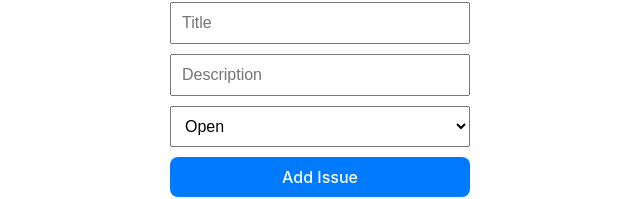
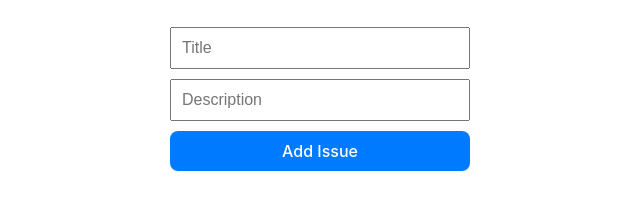
Before and after one commit to bjornlindg/issue_tracker_frontend, a React (Vite) app: page / in a window 1280 px wide. Shown: the part 369-568 px from the top of the page, without its empty margins (320-960 px from the left). Built offline with nearby package versions, Linux system fonts and the light colour scheme; no server answers.

Commit message:
Changed to not set status for new issue

```diff
--- a/src/App.jsx
+++ b/src/App.jsx
@@ -6,7 +6,6 @@ function App() {
   const [issues, setIssues] = useState([]);
   const [title, setTitle] = useState("");
   const [description, setDescription] = useState("");
-  const [status, setStatus] = useState("Open");
 
   useEffect(() => {
     fetchIssues();
@@ -21,14 +20,13 @@ function App() {
   const handleSubmit = (event) => {
     event.preventDefault();
 
-    const newIssue = { title, description, status };
+    const newIssue = { title, description};
 
     axios.post("http://localhost:8080/api/issues", newIssue)
       .then(() => {
         fetchIssues(); // Refresh issues list
         setTitle("");
         setDescription("");
-        setStatus("Open"); // Reset form fields
       })
       .catch(error => console.error("Error adding issue:", error));
   };
@@ -52,11 +50,6 @@ function App() {
           value={description}
           onChange={(e) => setDescription(e.target.value)}
         />
-        <select value={status} onChange={(e) => setStatus(e.target.value)}>
-          <option value="Open">Open</option>
-          <option value="In Progress">In Progress</option>
-          <option value="Closed">Closed</option>
-        </select>
         <button type="submit">Add Issue</button>
       </form>
 
```
